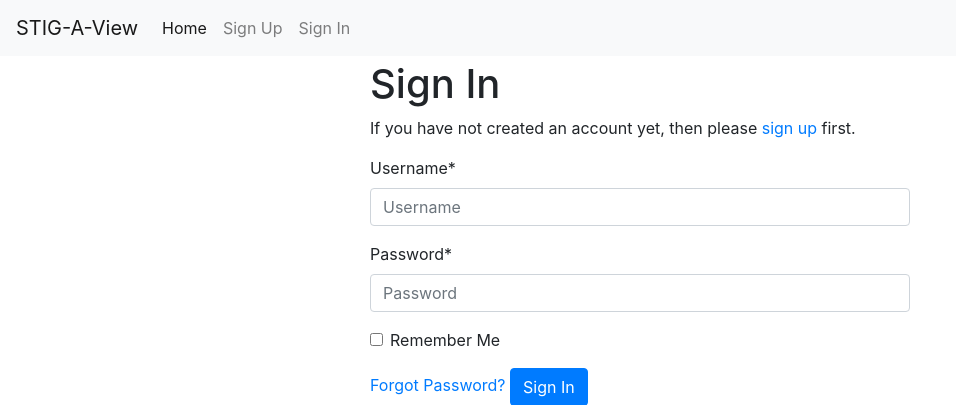
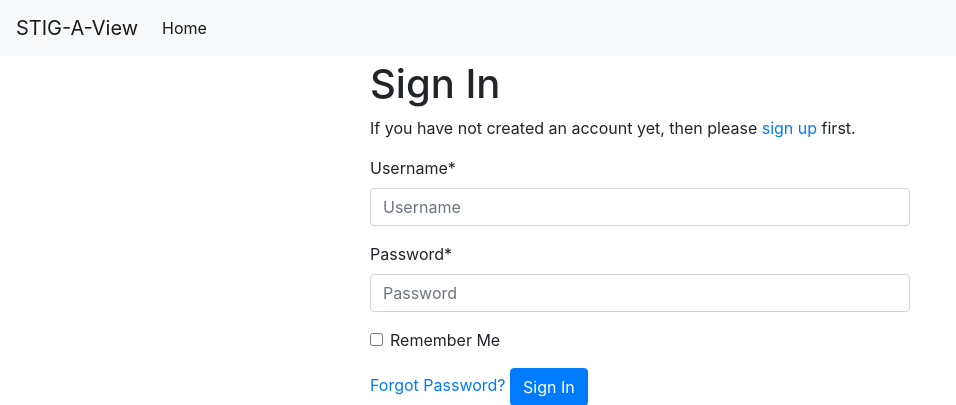
Before and after one commit to Mab879/stig-a-view, a Django app: page /accounts/login/ in a window 1280 px wide. Shown: the top 405 px of the page, without its empty margins (0-956 px from the left). Run offline with Django 3.2, Linux system fonts and the light colour scheme; some libraries are stand-ins or nearby versions.

Commit message:
Remove login links

```diff
--- a/stig_a_view/templates/base.html
+++ b/stig_a_view/templates/base.html
@@ -58,15 +58,6 @@
                 {# URL provided by django-allauth/account/urls.py #}
                 <a class="nav-link" href="{% url 'account_logout' %}">{% translate "Sign Out" %}</a>
               </li>
-            {% else %}
-              <li class="nav-item">
-                {# URL provided by django-allauth/account/urls.py #}
-                <a id="sign-up-link" class="nav-link" href="{% url 'account_signup' %}">{% translate "Sign Up" %}</a>
-              </li>
-              <li class="nav-item">
-                {# URL provided by django-allauth/account/urls.py #}
-                <a id="log-in-link" class="nav-link" href="{% url 'account_login' %}">{% translate "Sign In" %}</a>
-              </li>
             {% endif %}
           </ul>
         </div>
```
